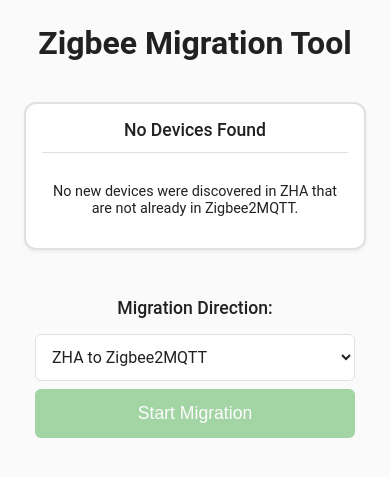
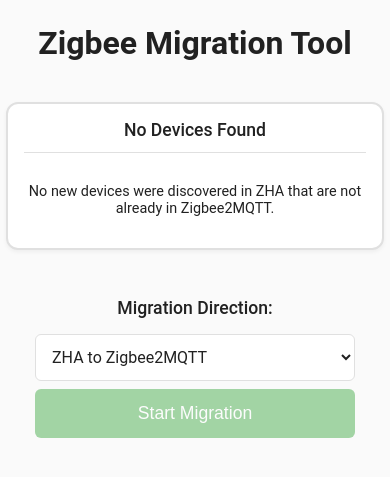
Before and after one commit to Lukk17/HA-Zigbee-Migration-Tool, a FastAPI app: template ha_zigbee_migration_tool/src/templates/index.html in a window 390 px wide. Shown: the top 477 px of the page. Run offline with FastAPI, Linux system fonts and the light colour scheme; the template is opened without the code that fills it, so the values that code supplies are empty.

Commit message:
Improve grid responsiveness and alignment in device layout
- Adjusted CSS for better grid alignment and centering on larger screens.
- Added constraints on card sizing to prevent excessive growth.
- Updated asset versioning in `index.html` to reflect latest changes.

```diff
--- a/ha_zigbee_migration_tool/src/static/style.css
+++ b/ha_zigbee_migration_tool/src/static/style.css
@@ -49,12 +49,23 @@ h1 {
     grid-template-columns: 1fr; /* Default to single column */
     gap: 16px;
     margin: 20px 0;
+    justify-items: center; /* Center items horizontally */
 }
 
 @media (min-width: 600px) {
     .device-grid {
-        grid-template-columns: repeat(auto-fill, minmax(280px, 1fr));
+        grid-template-columns: repeat(auto-fit, minmax(280px, 1fr));
+        max-width: 900px;
+        margin-left: auto;
+        margin-right: auto;
+        justify-content: center;
     }
+}
+
+/* Ensure cards don't grow too much when auto-fit is used */
+.device-label, .no-devices-card {
+    max-width: 400px;
+    width: 100%;
 }
 
 .device-label {
--- a/ha_zigbee_migration_tool/src/templates/index.html
+++ b/ha_zigbee_migration_tool/src/templates/index.html
@@ -2,7 +2,7 @@
 <html>
 <head>
     <title>Zigbee Migration Tool</title>
-    <link rel="stylesheet" href="static/style.css?v=4">
+    <link rel="stylesheet" href="static/style.css?v=0.1.0">
 </head>
 <body>
 <div class="container">
@@ -59,6 +59,6 @@
     </form>
 </div>
 
-<script src="static/app.js?v=3"></script>
+<script src="static/app.js?v=0.1.0"></script>
 </body>
 </html>
```
